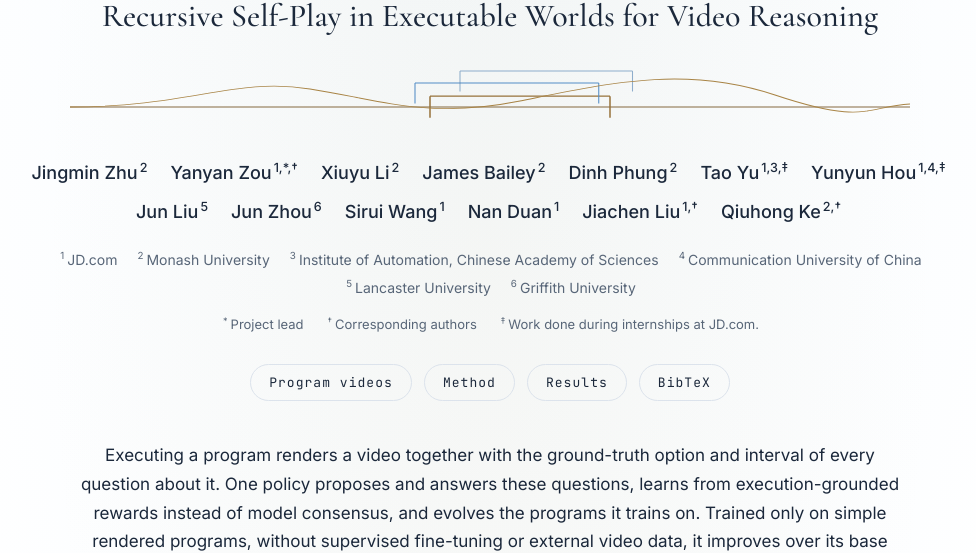
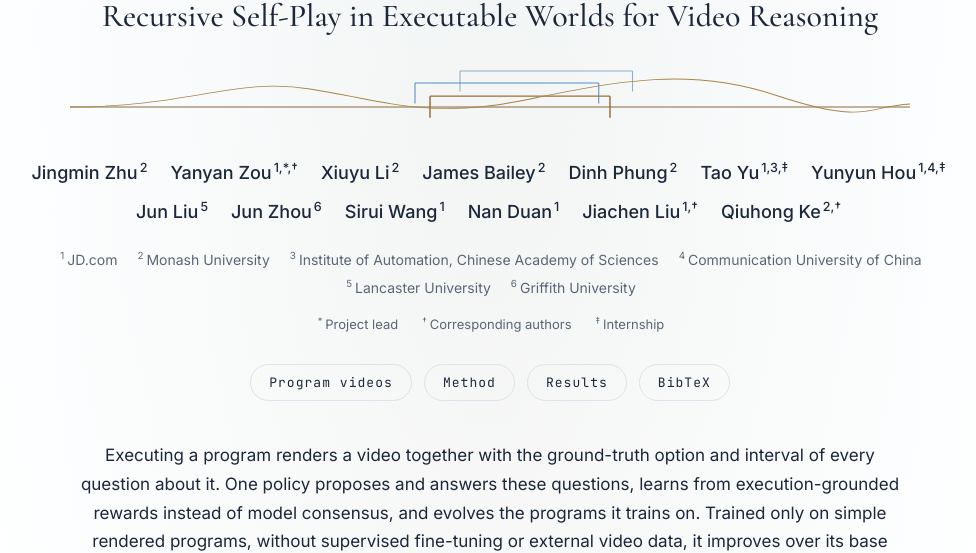
Before and after one commit to Alchemist-Jo/tempo-zero, a plain HTML site: page index.html in a window 1280 px wide. Shown: the part 253-806 px from the top of the page, without its empty margins (150-1126 px from the left). Drawn offline with nearby package versions, Linux system fonts and the light colour scheme.

Commit message:
fix(site): simplify the internship note

```diff
--- a/index.html
+++ b/index.html
@@ -46,7 +46,7 @@
     <span><sup>5</sup>Lancaster University</span>
     <span><sup>6</sup>Griffith University</span>
   </div>
-  <p class="contributions"><span><sup>*</sup>Project lead</span><span><sup>&dagger;</sup>Corresponding authors</span><span><sup>&Dagger;</sup>Work done during internships at JD.com.</span></p>
+  <p class="contributions"><span><sup>*</sup>Project lead</span><span><sup>&dagger;</sup>Corresponding authors</span><span><sup>&Dagger;</sup>Internship</span></p>
   <nav class="links">
     <a href="#demos">Program videos</a>
     <a href="#method">Method</a>
```
